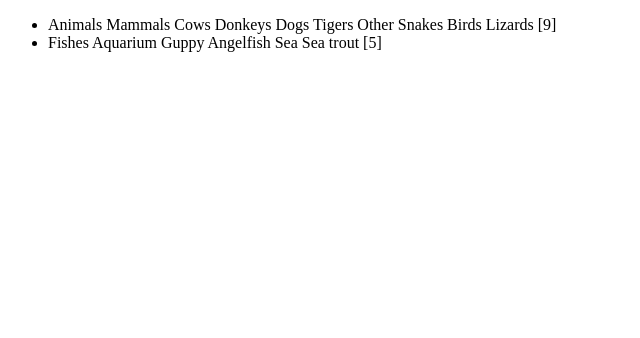
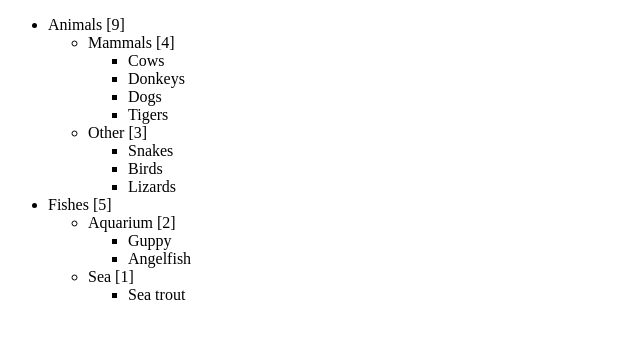
Before and after one commit to dsotogc/DWEC_UT4, a plain HTML site: page Ejercicios/ejercicio-21/index.html in a window 1280 px wide. Shown: the whole page, without its empty margins (0-640 px from the left). Drawn offline with Linux system fonts and the light colour scheme.

Commit message:
ej21 terminado

```diff
--- a/Ejercicios/ejercicio-21/index.html
+++ b/Ejercicios/ejercicio-21/index.html
@@ -44,7 +44,10 @@
 	items.forEach(li =>{
 		let descendientes = li.querySelectorAll("li").length;
 		if (descendientes > 0)
-			li.textContent += `[${descendientes}]`;
+		{
+			let nombreLi = li.firstChild;
+			nombreLi.textContent += `[${descendientes}]`;
+		}
 	})
   </script>
 
```
